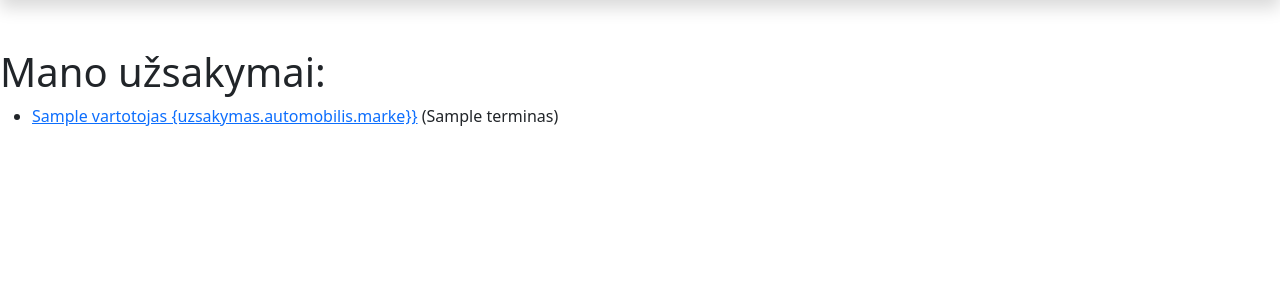
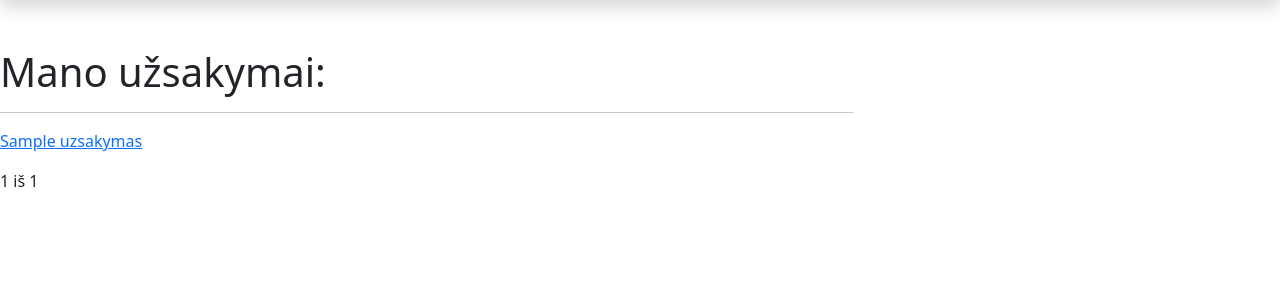
Before and after one commit to Aurume/autoservisas, a Django app: template mysite/servisas/templates/vartotojo_uzsakymai.html in a window 1280 px wide. Shown: the part 106-406 px from the top of the page. Run offline with Django 3.2, Linux system fonts and the light colour scheme; the template is opened without the code that fills it: most values are stand-ins (such as "Sample title", 1, 10 or a date in 2020).

Commit message:
Rodo mano užsakymus, tik neveikia text-danger.

```diff
--- a/mysite/servisas/templates/uzsakymas.html
+++ b/mysite/servisas/templates/uzsakymas.html
@@ -7,6 +7,8 @@
 <p><b>Klientas: </b>{{ uzsakymas.automobilis.klientas}}</p>
 <p><b>Valstybiniai numeriai: </b>{{ uzsakymas.automobilis.valstybinis_nr }}</p>
 <p><b>Data: </b>{{ uzsakymas.data }}</p>
+<p><b>Gražinti iki: </b>{{ uzsakymas.terminas }}</p>
+<p><b>Vartotojas: </b>{{ uzsakymas.vartotojas }}</p>
 <p><b>Užsakymo būsena: </b>{{ uzsakymas.get_status_display }}</p>
 <hr>
 <table class="table table-hover">
--- a/mysite/servisas/templates/vartotojo_uzsakymai.html
+++ b/mysite/servisas/templates/vartotojo_uzsakymai.html
@@ -1,24 +1,30 @@
 {% extends "base.html" %}
 
+{% block title %}Mano užsakymai{% endblock %}
+
 {% block content %}
- {% load static %}
+<h1>Mano užsakymai:</h1>
+{% for uzsakymas in uzsakymai %}
+<hr>
 
-    <h1>Mano užsakymai: </h1>
+ <p><a class="{% if uzsakymai.baigesi_laikas %}text-danger{% endif %}" href="{% url 'uzsakymas' uzsakymas.pk %}">{{ uzsakymas }}</a></p>
+{% endfor %}
 
-    {% if uzsakymu_sarasas %}
-    <ul>
-      {% for uzsakymas in uzsakymu_sarasas %}
-<!-- neteisinga sita vieta-->
-      <li class="{% if uzsakymas.baigesi_laikas %}text-danger{% endif %}">
-        <a href="{% url 'vartotojo_uzsakymai' uzsakymas.automobilis.pk %}">
-            {{ uzsakymas.vartotojas}}
-            {uzsakymas.automobilis.marke}}</a> ({{ uzsakymas.terminas }})
-      </li>
+ <div class="pagination">
+    <span class="step-links">
+        {% if page_obj.has_previous %}
+            <a href="?page=1">&laquo; pirmas</a>
+            <a href="?page={{ page_obj.previous_page_number }}">atgal</a>
+        {% endif %}
 
-      {% endfor %}
-    </ul>
+        <span class="current">
+            {{ page_obj.number }} iš {{ page_obj.paginator.num_pages }}
+        </span>
 
-    {% else %}
-      <p>Užsakymų nerasta.</p>
-    {% endif %}
+        {% if page_obj.has_next %}
+            <a href="?page={{ page_obj.next_page_number }}">pirmyn</a>
+            <a href="?page={{ page_obj.paginator.num_pages }}">paskutinis &raquo;</a>
+        {% endif %}
+    </span>
+</div>
 {% endblock %}
--- a/mysite/servisas/urls.py
+++ b/mysite/servisas/urls.py
@@ -9,5 +9,5 @@ urlpatterns = [
     path('uzsakymai/', views.UzsakymaiListView.as_view(), name='uzsakymai'),
     path('uzsakymai/<int:pk>', views.UzsakymasDetailView.as_view(), name="uzsakymas"),
     path('search/', views.search, name='search'),
-    path("vartotojo_uzsakymai/", views.VartotojoUzsakymasListView.as_view(), name="vartotojo_uzsakymai")
+    path("vartotojouzsakymai/", views.VartotojoUzsakymasListView.as_view(), name="vartotojo_uzsakymai")
 ]
--- a/mysite/servisas/views.py
+++ b/mysite/servisas/views.py
@@ -52,6 +52,7 @@ class VartotojoUzsakymasListView(LoginRequiredMixin, generic.ListView):
     model = Uzsakymas
     template_name = 'vartotojo_uzsakymai.html'
     paginate_by = 2
+    context_object_name = "uzsakymai"
 
     def get_queryset(self):
         return Uzsakymas.objects.filter(vartotojas=self.request.user).order_by('terminas')
```
Also changed, not shown: mysite/servisas/models.py (+7 -2 lines), mysite/db.sqlite3, mysite/servisas/migrations/0011_alter_automobilis_description.py (added).
